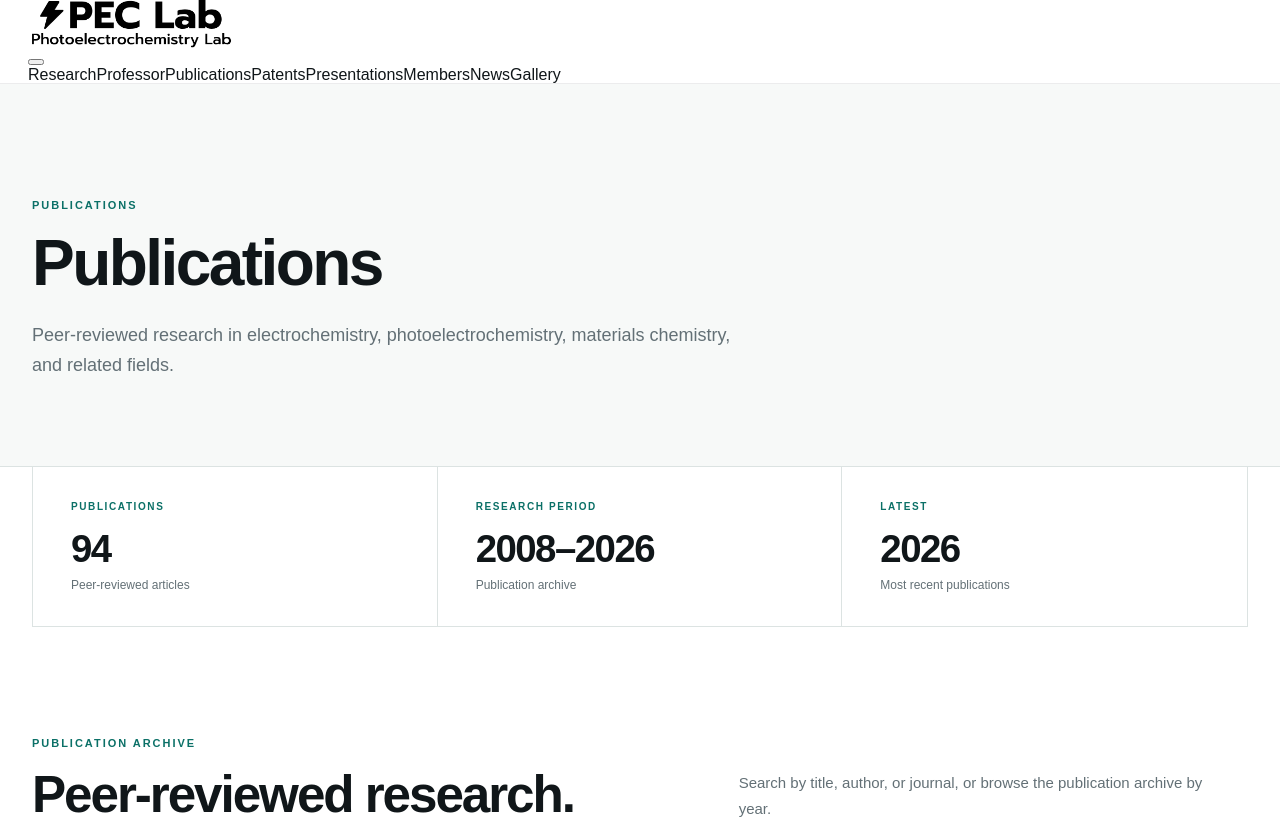
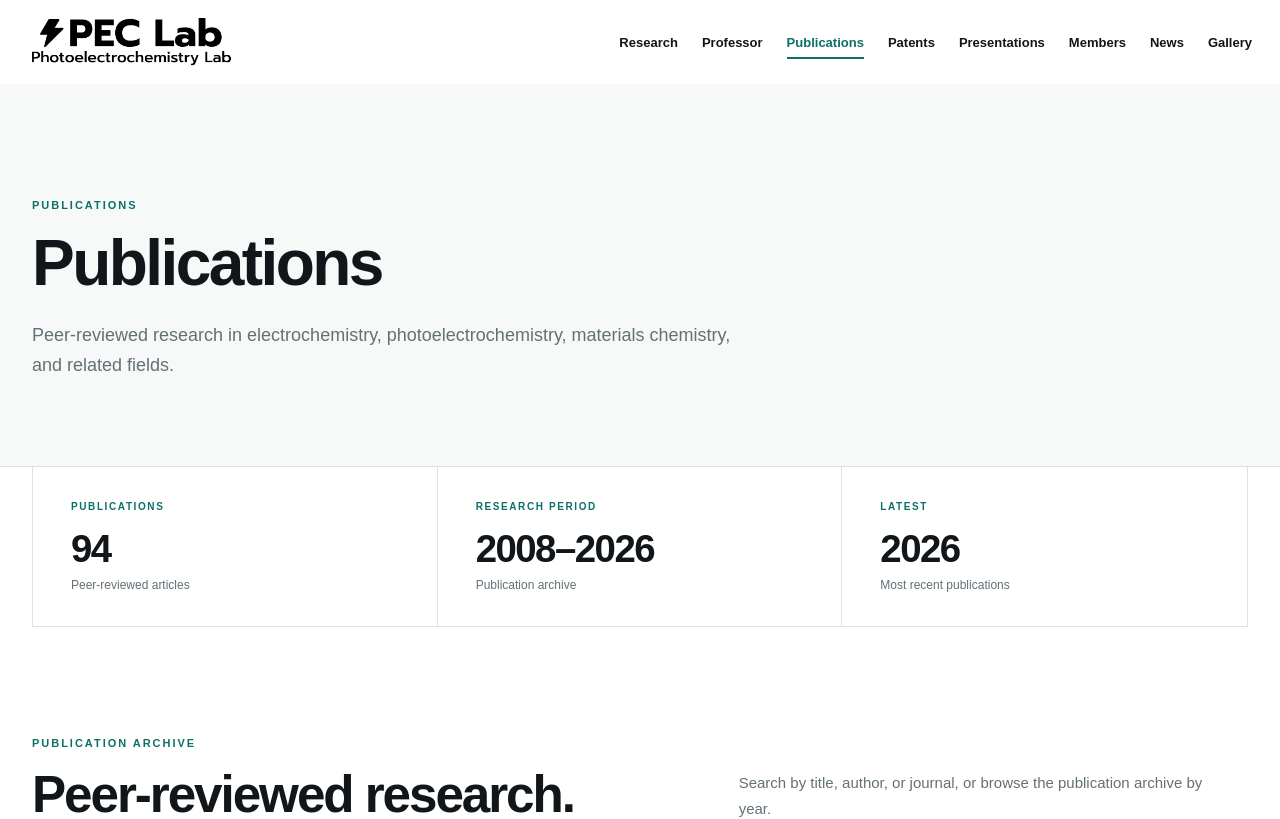
Before and after one commit to ddongho0110-oss/pec-lab-website, a Next.js app: page /publications in a window 1280 px wide. Shown: the top 819 px of the page. Built offline with nearby package versions, Linux system fonts and the light colour scheme.

Commit message:
Update Header.module.css

```diff
--- a/components/Header.module.css
+++ b/components/Header.module.css
@@ -1,7 +1,22 @@
+.header {
+  position: sticky;
+  top: 0;
+  z-index: 100;
+}
+
 .headerInner {
-  width: 100% !important;
-  margin: 0 !important;
+  position: relative;
+  width: 100%;
+  height: 84px;
+  margin: 0;
   padding: 0 28px;
+
+  display: flex;
+  align-items: center;
+  justify-content: space-between;
+
+  background: rgba(255, 255, 255, 0.97);
+  backdrop-filter: blur(14px);
 }
 
 .logo {
@@ -9,6 +24,7 @@
   align-items: center;
   flex-shrink: 0;
   height: 100%;
+  z-index: 103;
 }
 
 .logo img {
@@ -19,6 +35,86 @@
   object-fit: contain;
 }
 
+.nav {
+  display: flex;
+  align-items: center;
+  gap: 24px;
+
+  font-size: 13px;
+  font-weight: 700;
+}
+
+.nav a {
+  position: relative;
+  padding: 32px 0;
+  color: var(--ink);
+}
+
+.nav a::after {
+  content: "";
+  position: absolute;
+
+  left: 0;
+  right: 100%;
+  bottom: 23px;
+
+  height: 2px;
+  background: var(--accent);
+
+  transition: right 0.2s ease;
+}
+
+.nav a:hover::after,
+.nav a.active::after {
+  right: 0;
+}
+
+.active {
+  color: var(--accent) !important;
+}
+
+.menuButton {
+  display: none;
+  position: relative;
+  z-index: 103;
+
+  width: 44px;
+  height: 44px;
+
+  border: 0;
+  padding: 10px;
+
+  background: transparent;
+  cursor: pointer;
+}
+
+.menuButton span {
+  display: block;
+
+  width: 22px;
+  height: 2px;
+
+  margin: 5px auto;
+
+  background: var(--ink);
+
+  transition:
+    transform 0.2s ease,
+    opacity 0.2s ease;
+}
+
+.menuButtonOpen span:nth-child(1) {
+  transform: translateY(7px) rotate(45deg);
+}
+
+.menuButtonOpen span:nth-child(2) {
+  opacity: 0;
+}
+
+.menuButtonOpen span:nth-child(3) {
+  transform: translateY(-7px) rotate(-45deg);
+}
+
 @media (max-width: 1120px) {
   .headerInner {
     padding: 0 22px;
@@ -26,6 +122,74 @@
 
   .logo img {
     width: 185px;
+  }
+
+  .nav {
+    gap: 16px;
+    font-size: 11px;
+  }
+}
+
+@media (max-width: 980px) {
+  .headerInner {
+    height: 84px;
+  }
+
+  .menuButton {
+    display: block;
+  }
+
+  .nav {
+    display: none;
+
+    position: fixed;
+    z-index: 101;
+
+    top: 84px;
+    left: 0;
+    right: 0;
+    bottom: 0;
+
+    width: 100%;
+    height: calc(100dvh - 84px);
+
+    padding:
+      18px
+      30px
+      50px;
+
+    background: #ffffff;
+
+    flex-direction: column;
+    align-items: flex-start;
+    justify-content: flex-start;
+
+    gap: 0;
+
+    overflow-y: auto;
+  }
+
+  .navOpen {
+    display: flex;
+  }
+
+  .nav a {
+    width: 100%;
+    padding: 17px 0;
+
+    font-size: 14px;
+    font-weight: 700;
+
+    border-bottom: 0;
+  }
+
+  .nav a::after {
+    display: none;
+  }
+
+  .nav a:hover,
+  .nav a.active {
+    color: var(--accent);
   }
 }
 
@@ -38,4 +202,16 @@
     width: 158px;
     max-height: 48px;
   }
+
+  .nav {
+    padding:
+      18px
+      30px
+      45px;
+  }
+
+  .nav a {
+    padding: 17px 0;
+    font-size: 14px;
+  }
 }
```
